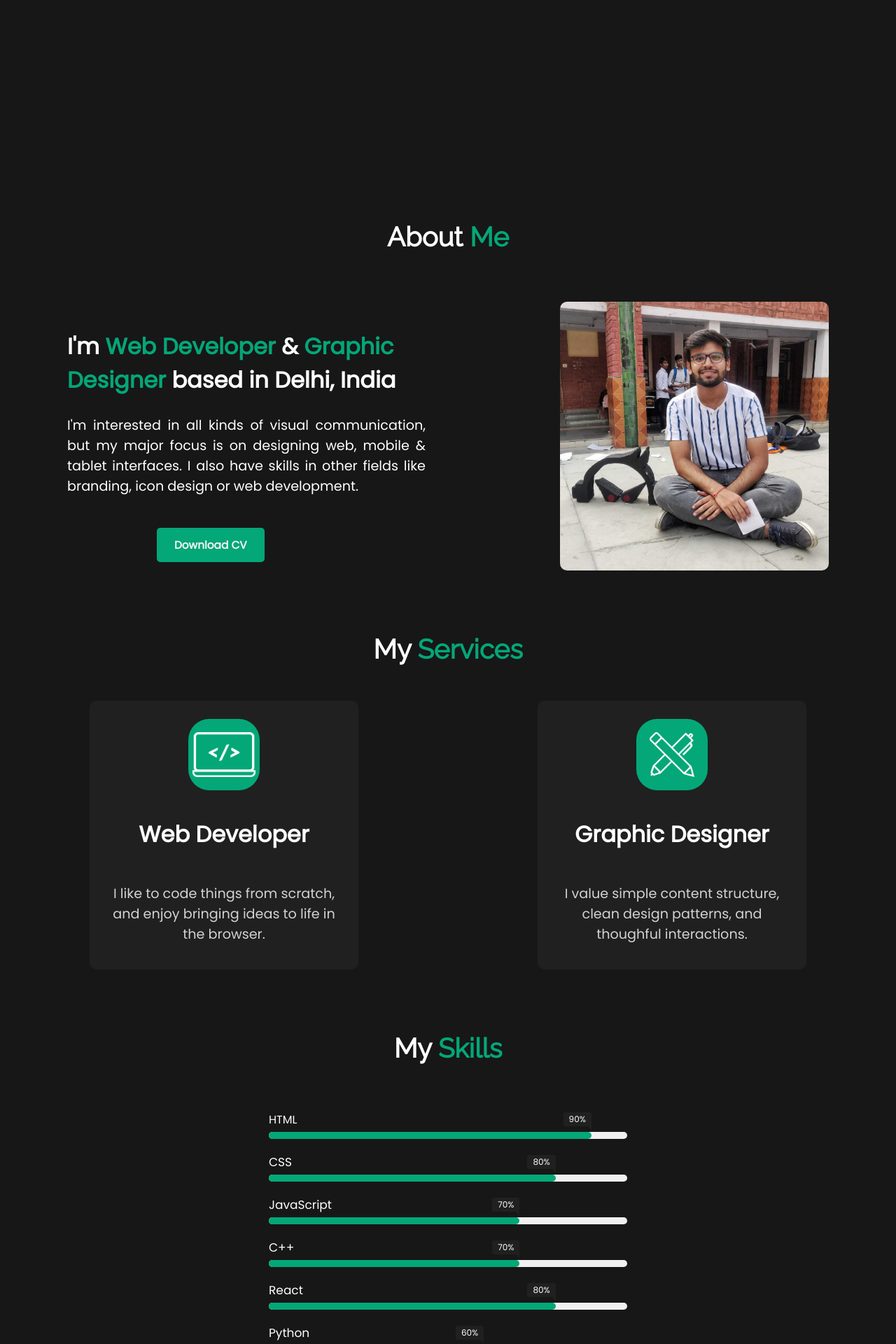
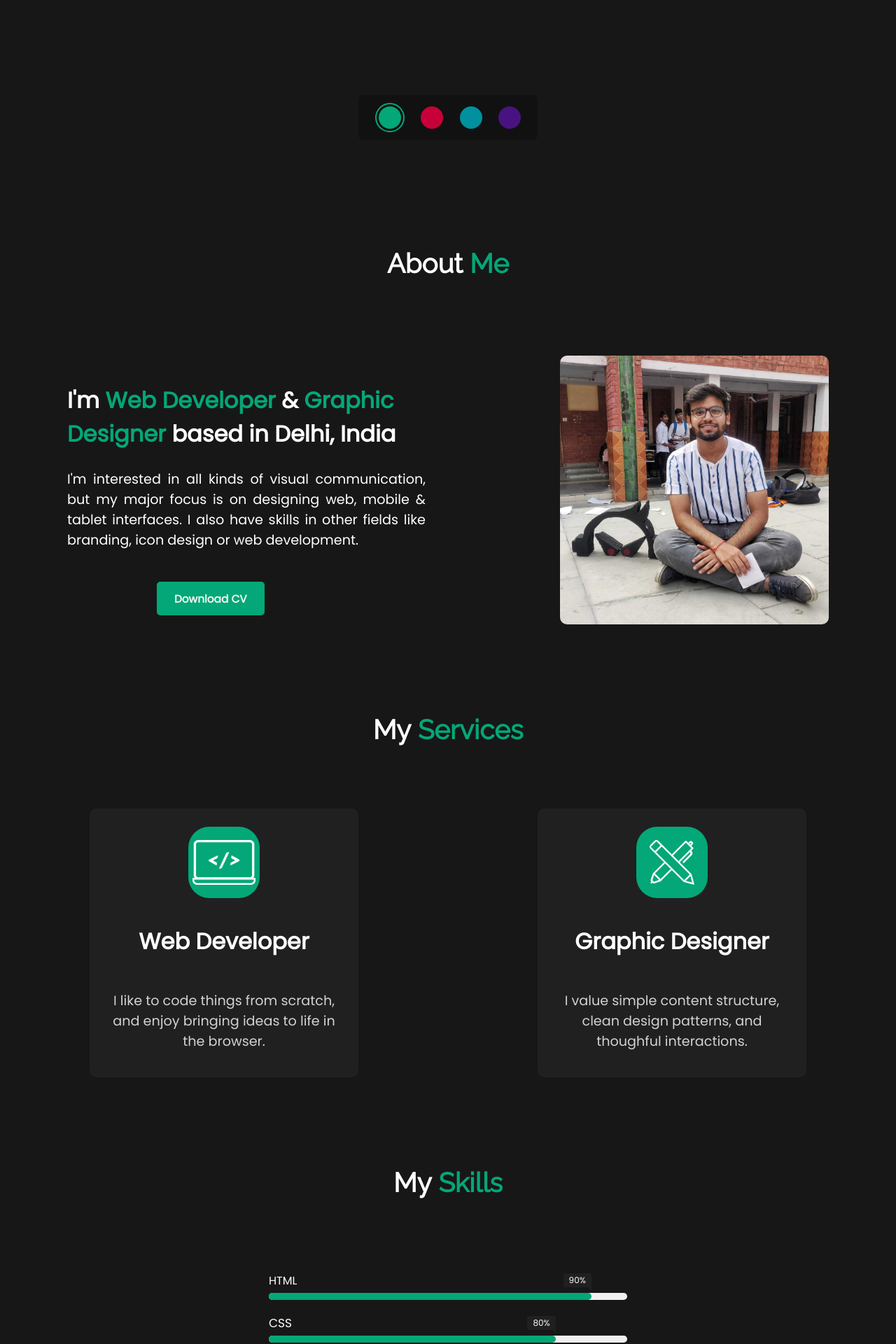
Before and after one commit to vrn295/portfolio-varun, a React (Create React App) app: page / in a window 1280 px wide. Shown: the part 600-2520 px from the top of the page at 70% size. Built offline with nearby package versions, Linux system fonts and the light colour scheme; a web font is replaced by a local one.

Commit message:
Tab added for color change with some improvement

```diff
--- a/src/Component/About/About.js
+++ b/src/Component/About/About.js
@@ -8,11 +8,35 @@ import Resume2021 from '../Media/Resume2021.pdf'
 import { useSelector } from 'react-redux';
 
 const About = () => {
+    let first_letter = "About"
+    let second_letter = "Me"
+    first_letter = first_letter.split("")
+    second_letter = second_letter.split("")
+
+    let first_letter_2 = "My"
+    let second_letter_2 = "Services"
+    first_letter_2 = first_letter_2.split("")
+    second_letter_2 = second_letter_2.split("")
+
+    let first_letter_3 = "My"
+    let second_letter_3 = "Skills"
+    first_letter_3 = first_letter_3.split("")
+    second_letter_3 = second_letter_3.split("")
     const color = useSelector(state => state);
     return(
         <div className='about-container'>
             <div>
-                <h1 className='about-me about-h1'>About <span className='color-change'>Me</span></h1>
+                <h1 className='about-me about-h1 hover-name-container'>
+                    {first_letter.map((letter) =>
+                        <p className='name-letter'>{letter}</p>
+                    )}
+                    <p>&nbsp;</p>
+                    <span className='color-change hover-name-container'>
+                        {second_letter.map((letter) =>
+                            <p className='name-letter'>{letter}</p>
+                        )}
+                    </span>
+                </h1>
             </div>
             <div className='about-details'>
                 <div className='about-details-text'>
@@ -29,7 +53,17 @@ const About = () => {
                 <img src={AboutImage} alt="My Photo" />
             </div>
             <div className='my-services'>
-                <h1 className='my-skills about-h1'>My <span className='color-change'>Services</span></h1>
+                <h1 className='my-skills about-h1 hover-name-container'>
+                    {first_letter_2.map((letter) =>
+                        <p className='name-letter'>{letter}</p>
+                    )}
+                    <p>&nbsp;</p>
+                    <span className='color-change hover-name-container'>
+                        {second_letter_2.map((letter) =>
+                            <p className='name-letter'>{letter}</p>
+                        )}
+                    </span>
+                </h1>
                 <div className='services'>
                     <div className = 'services-box hover-effect'>
                         <div className='icon-box'>
@@ -48,7 +82,17 @@ const About = () => {
                 </div>
             </div>
             <div className='skills'>
-                <h1 className='my-skills about-h1'>My <span className='color-change'>Skills</span></h1>
+                <h1 className='my-skills about-h1 hover-name-container'>
+                    {first_letter_3.map((letter) =>
+                        <p className='name-letter'>{letter}</p>
+                    )}
+                    <p>&nbsp;</p>
+                    <span className='color-change hover-name-container'>
+                        {second_letter_3.map((letter) =>
+                            <p className='name-letter'>{letter}</p>
+                        )}
+                    </span>
+                </h1>
                 <div id='skill-container'>
                     <div id="skill-bars">
                         <div id="bar">
--- a/src/Component/Contact/Contact.js
+++ b/src/Component/Contact/Contact.js
@@ -40,9 +40,24 @@ const Contact = () => {
           });
       }
 
+    let first_letter = "Contact"
+    let second_letter = "Me"
+    first_letter = first_letter.split("")
+    second_letter = second_letter.split("")
+
     return(
         <div className='contact-container'>
-            <h1 className='contact-me'>Contact <span className='color-change'>Me</span></h1>
+            <h1 className='contact-me hover-name-container'>
+                {first_letter.map((letter) =>
+                    <p className='name-letter'>{letter}</p>
+                )}
+                <p>&nbsp;</p>
+                <span className='color-change hover-name-container'>
+                    {second_letter.map((letter) =>
+                        <p className='name-letter'>{letter}</p>
+                    )}
+                </span>
+            </h1>
             <div className='contact-deatils'>
                 <div className='contact-form'>
                     <h3>Message Me</h3>
@@ -56,15 +71,25 @@ const Contact = () => {
                 </div>
                 <div className='contact-info'>
                     {/* <h3>Contact Info</h3> */}
-                    <div className="info-cards">
+                    <div className="info-cards"
+                        style={{cursor: "pointer"}}
+                        onClick={() => {
+                            window.open(`https://www.linkedin.com/in/vrn295/`, '_blank')
+                        }}
+                    >
                         <Icon icon={profileIcon} />
                         <h4>Name</h4>
                         <p>Varun Kumar</p>
                     </div>
-                    <div className="info-cards">
+                    <div className="info-cards"
+                        style={{cursor: "pointer"}}
+                        onClick={() => {
+                            window.open(`https://goo.gl/maps/nAy8mB88nVT6bA638`, '_blank')
+                        }}
+                    >
                         <Icon icon={locationAlt} />
                         <h4>Location</h4>
-                        <p>Delhi, India</p>
+                        <p>Shahdara, Delhi, India</p>
                     </div>
                     <div className="info-cards"
                         style={{cursor: "pointer"}}
--- a/src/Component/Home/ColorModal.css
+++ b/src/Component/Home/ColorModal.css
@@ -74,6 +74,111 @@
   background-color: #37474f;
 }
 
+.setting-icon{
+  animation-name: rotate-scale-up;
+  animation-duration: 1s;
+  animation-iteration-count: 5;
+}
+
+.color-selection-tab-bottom{
+  position: absolute;
+  bottom: 0;
+  left: 50%;
+  transform: translate(-50%, 0%);
+  list-style: none;
+  width: 20vw;
+  height: 4rem;
+  /* background-color: #111111; */
+  background-color: var(--background-accent-2);
+  border-radius: 8px;
+  display: flex;
+  flex-direction: row;
+  justify-content: space-evenly;
+  align-items: center;
+  transition: 0.4s ease-in-out;
+}
+.color-selection-tab-scroll{
+  transition: 0.4s ease-in-out;
+  position: absolute;
+  bottom: 0;
+  left: 50%;
+  transform: translate(-50%, 0%);
+  list-style: none;
+  background-color: var(--background-accent-2);
+  width: 0rem;
+  height: 5rem;
+  border-radius: 8px;
+  display: flex;
+  flex-direction: row;
+  justify-content: space-evenly;
+  align-items: center;
+  opacity: 0%;
+  /* animation: color_box_move;
+  animation-duration: 1s; */
+}
+
+.color-selection-tab-scroll li{
+  width: 0rem;
+  height: 0rem;
+  border-radius: 50%;
+  transition: 0.4s ease-in-out;
+  /* cursor: pointer; */
+  position: relative;
+}
+
+.color-selection-tab-bottom li{
+  width: 2rem;
+  height: 2rem;
+  border-radius: 50%;
+  cursor: pointer;
+  transition: 0.3s ease-in-out;
+}
+
+.color-selection-tab-bottom div{
+border-radius: 50%;
+border: transparent 0px solid;
+}
+
+.selected-color{
+  display: flex;
+  justify-content: center;
+  align-items: center;
+  width: 2.4rem;
+  height: 2.4rem;
+  background-color: transparent;
+  border: var(--primary-color) 2px solid !important;
+  transition: 0.2s ease-in;
+}
+
+@keyframes rotate-scale-up {
+  0% {
+    -webkit-transform: scale(1) rotateZ(0);
+            transform: scale(1) rotateZ(0);
+  }
+  50% {
+    -webkit-transform: scale(1.1) rotateZ(180deg);
+            transform: scale(1.1) rotateZ(180deg);
+  }
+  100% {
+    -webkit-transform: scale(1) rotateZ(360deg);
+            transform: scale(1) rotateZ(360deg);
+  }
+}
+@keyframes rotate {
+  0% {
+    -webkit-transform: rotateZ(0);
+            transform: rotateZ(0);
+  }
+  50% {
+    -webkit-transform: rotateZ(180deg);
+            transform: rotateZ(180deg);
+  }
+  100% {
+    -webkit-transform: rotateZ(360deg);
+            transform: rotateZ(360deg);
+  }
+}
+
 @media (max-width: 1200px){
   .color-box{
     right: 8vw;
@@ -86,7 +191,25 @@
     width: 3vw;
     height: 3vw;
   }
+  .color-selection-tab-bottom{
+    width: 30vw;
+  }
 }
+
+@media (max-width: 800px){
+  .color-selection-tab-bottom{
+    height: 3rem;
+  }
+  .color-selection-tab-bottom li{
+    width: 1.5rem;
+    height: 1.5rem;
+  }
+  .selected-color{
+    width: 1.9rem;
+    height: 1.9rem;
+  }
+}
+
 @media (max-width: 600px){
   .color-box{
     right: 10vw;
@@ -99,4 +222,15 @@
     width: 7vw;
     height: 7vw;
   }
+  .color-selection-tab-bottom{
+    width: 50vw;
+  }
+  .color-selection-tab-bottom li{
+    width: 1.2rem;
+    height: 1.2rem;
+  }
+  .selected-color{
+    width: 1.52rem;
+    height: 1.52rem;
+  }
 }
--- a/src/Component/Home/Home.css
+++ b/src/Component/Home/Home.css
@@ -48,21 +48,25 @@ html[theme-color="purple"] {
 html[background-color="black"] {
   --background-color: #171717;
   --background-accent: #202020;
+  --background-accent-2: #111111;
   --secondary-color: white;
 }
 html[background-color="white"] {
   --background-color: #fff;
   --background-accent: #eee;
+  --background-accent-2: #eee;
   --secondary-color: #171717;
 }
 html[background-color="light"] {
   --background-color: #dee4e7;
   --background-accent: #c7d6dd;
+  --background-accent-2: #c7d6dd;
   --secondary-color: #171717;
 }
 html[background-color="dark"] {
   --background-color: #37474f;
   --background-accent: #2d3f47;
+  --background-accent-2: #2d3f47;
   --secondary-color: white;
 }
 
@@ -86,12 +90,12 @@ html[background-color="dark"] {
 
 span {
   color: var(--primary-color);
-  transition: 0.3s ease-in;
+  /* transition: 0.3s ease-in; */
 }
 
 .color-change {
   color: var(--primary-color);
-  transition: 0.3s ease-in;
+  /* transition: 0.3s ease-in; */
 }
 
 .name-container {
@@ -106,7 +110,7 @@ span {
 .first-name {
   margin-right: 1vw;
   color: var(--primary-color);
-  transition: 0.3s ease-in;
+  transition: 0.1s ease-in;
 }
 
 .name-container,
@@ -116,6 +120,13 @@ span {
   justify-content: center;
   align-items: center;
   height: 50px;
+}
+
+.hover-name-container{
+  display: flex;
+  justify-content: center;
+  align-items: center;
+  cursor: pointer;
 }
 
 .name-letter {
--- a/src/Component/Home/Home.js
+++ b/src/Component/Home/Home.js
@@ -53,6 +53,15 @@ const Home = ({isScroll}) => {
         document.addEventListener('mousedown', handleClickOutside);
         return () => document.removeEventListener('mousedown', handleClickOutside);
     });
+
+    const [isAnimateSetting, setIsAnimateSetting] = useState(false)
+
+    useEffect(() => {
+        let timer = setTimeout(() => setIsAnimateSetting(true), 5000)
+        return () => {
+            clearTimeout(timer)
+        }
+    }, [])
 
     return(
         <React.Fragment>
@@ -117,6 +126,7 @@ const Home = ({isScroll}) => {
                                 icon={settingIcon}
                                 style={{fontSize: '2rem'}}
                                 color={color.backgroundColor.secondaryColor}
+                                className={isAnimateSetting ? "setting-icon" : ""}
                             />
                         </div>
                         { colorModalStatus &&
@@ -130,10 +140,10 @@ const Home = ({isScroll}) => {
                                 </div>
                                 <p>Background Color</p>
                                 <div>
-                                <li onClick = {() => {colorModalBackground("black")}} className='black'></li>
-                                <li onClick = {() => {colorModalBackground("white")}} className='white'></li>
-                                <li onClick= {() => {colorModalBackground("light")}} className='light'></li>
-                                <li onClick= {() => {colorModalBackground('dark')}} className='dark'></li>
+                                    <li onClick = {() => {colorModalBackground("black")}} className='black'></li>
+                                    <li onClick = {() => {colorModalBackground("white")}} className='white'></li>
+                                    <li onClick= {() => {colorModalBackground("light")}} className='light'></li>
+                                    <li onClick= {() => {colorModalBackground('dark')}} className='dark'></li>
                                 </div>
                             </ul>
                         }
@@ -147,6 +157,12 @@ const Home = ({isScroll}) => {
                     </a>
                 </div>
             </div>
+            {<div className={`${isScroll ? "color-selection-tab-scroll" : "color-selection-tab-bottom"}`}>
+                    <div className={color.primaryColor === "default" || color.primaryColor?.name === "primary" || color.primaryColor === "" ? "selected-color" : ""}><li onClick = {() => {colorModalPrimary("default")}} className='default'></li></div>
+                    <div className={color.primaryColor === "pink" ? "selected-color" : ""}><li onClick = {() => {colorModalPrimary("pink")}} className='pink'></li></div>
+                    <div className={color.primaryColor === "blue" ? "selected-color" : ""}><li onClick= {() => {colorModalPrimary("blue")}} className='blue'></li></div>
+                    <div className={color.primaryColor === "purple" ? "selected-color" : ""}><li onClick= {() => {colorModalPrimary('purple')}} className='purple'></li></div>
+            </div>}
         </React.Fragment>
     )
 }
--- a/src/Component/Portfolio/Portfolio.js
+++ b/src/Component/Portfolio/Portfolio.js
@@ -6,9 +6,24 @@ import PigGame from '../Media/Pig-Game.png'
 import Todo from '../Media/ToDo.png'
 
 const Portfolio = () => {
+    let first_letter = "My"
+    let second_letter = "Portfolio"
+    first_letter = first_letter.split("")
+    second_letter = second_letter.split("")
+
     return(
         <div className='portfolio-container'>
-            <h1 className='my-portfolio'>My <span className='color-change'>Portfolio</span></h1>
+            <h1 className='my-portfolio hover-name-container'>
+                {first_letter.map((letter) =>
+                    <p className='name-letter'>{letter}</p>
+                )}
+                <p>&nbsp;</p>
+                <span className='color-change hover-name-container'>
+                    {second_letter.map((letter) =>
+                        <p className='name-letter'>{letter}</p>
+                    )}
+                </span>
+            </h1>
             <div className='my-work'>
                 <div className='work-list'>
                     <img src={TrimEmpire} alt="Trim-Empire"/>
```
Also changed, not shown: 1 other file (tests, documents, lock files or other folders).
